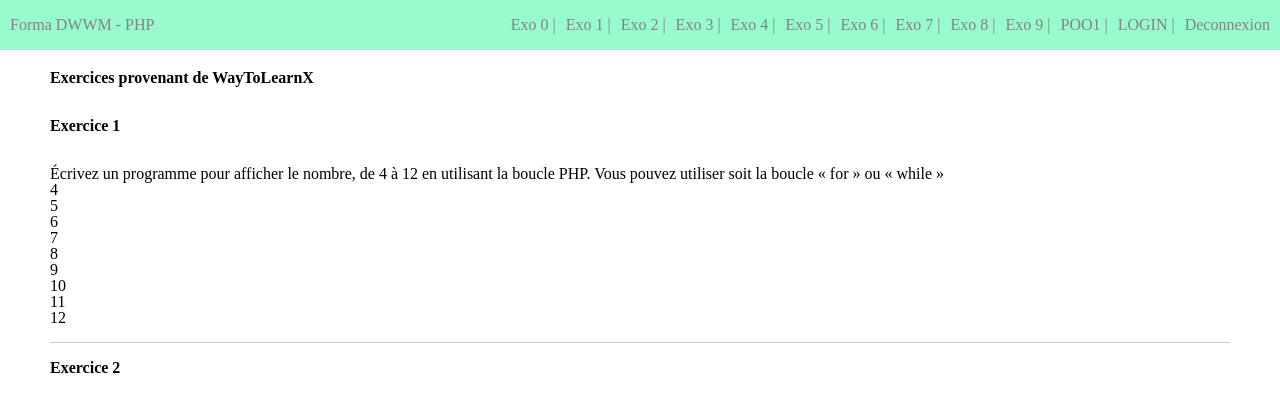
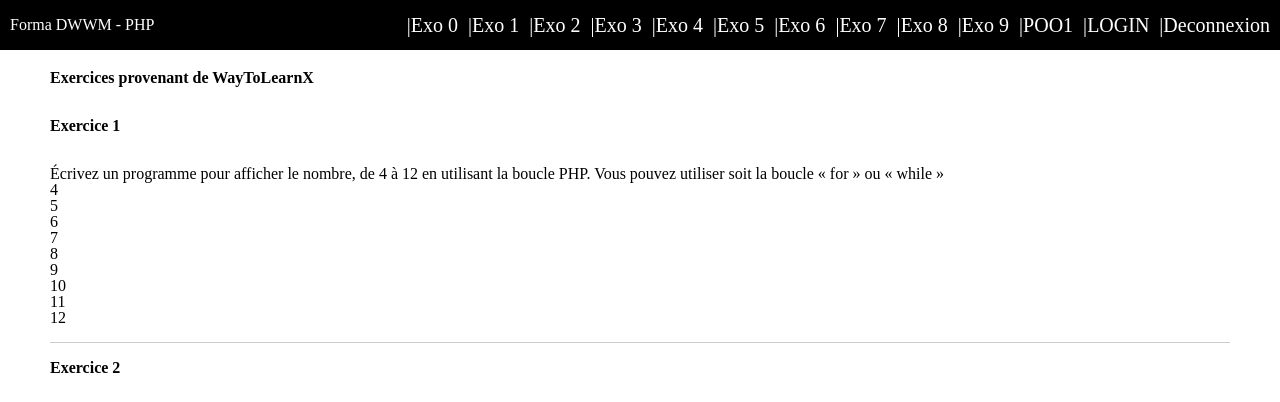
Before and after one commit to Fanou59/DWWM_PHP, a PHP site: page /Exo0.php in a window 1280 px wide. Shown: the top 402 px of the page. Run offline with PHP 8.4, Linux system fonts and the light colour scheme.

Commit message:
Changement de style

```diff
--- a/nav.php
+++ b/nav.php
@@ -3,41 +3,42 @@
         <div class="navbrand">Forma DWWM - PHP</div>
         <ul>
             <a href="Exo0.php">
-                <li>Exo 0 |</li>
+                <li>Exo 0</li>
             </a>
             <a href="Exo1.php">
-                <li>Exo 1 |</li>
+                <li>Exo 1</li>
             </a>
             <a href="Exo2.php">
-                <li>Exo 2 |</li>
+                <li>Exo 2</li>
             </a>
             <a href="Exo3.php">
-                <li>Exo 3 |</li>
+                <li>Exo 3</li>
             </a>
             <a href="Exo4.php">
-                <li>Exo 4 |</li>
+                <li>Exo 4</li>
             </a>
             <a href="Exo5.php">
-                <li>Exo 5 |</li>
+                <li>Exo 5</li>
             </a>
             <a href="Exo6.php">
-                <li>Exo 6 |</li>
+                <li>Exo 6</li>
             </a>
             <a href="Exo7.php">
-                <li>Exo 7 |</li>
+                <li>Exo 7</li>
             </a>
             <a href="Exo8.php">
-                <li>Exo 8 |</li>
+                <li>Exo 8</li>
             </a>
             <a href="Exo9.php">
-                <li>Exo 9 |</li>
+                <li>Exo 9</li>
             </a>
             <a href="POO1.php">
-                <li>POO1 |</li>
+                <li>POO1</li>
             </a>
             <a href="login.php">
-                <li>LOGIN |</li>
+                <li>LOGIN</li>
             </a>
+            <div class="separation"></div>
             <a href="logout.php">
                 <li>Deconnexion</li>
             </a>
--- a/style.css
+++ b/style.css
@@ -176,8 +176,8 @@ a {
     height: 50px;
     padding-left: 10px;
     padding-right: 10px;
-    background: #98fbcd;
-    color: rgb(131, 131, 131);
+    background: #000000;
+    color: rgb(255, 255, 255);
 }
 
 nav ul {
@@ -186,14 +186,21 @@ nav ul {
 
 ul li {
     margin-left: 10px;
-    color: rgb(131, 131, 131);
+    color: rgb(255, 255, 255);
+    font-size: 20px;
+
+
+}
+
+ul li::before {
+    content: "|";
 
 }
 
 
 
 ul a:hover {
-    background-color: rgba(0, 0, 0, 0.424);
+    background-color: rgba(255, 0, 0, 0.424);
 
 }
 
```
